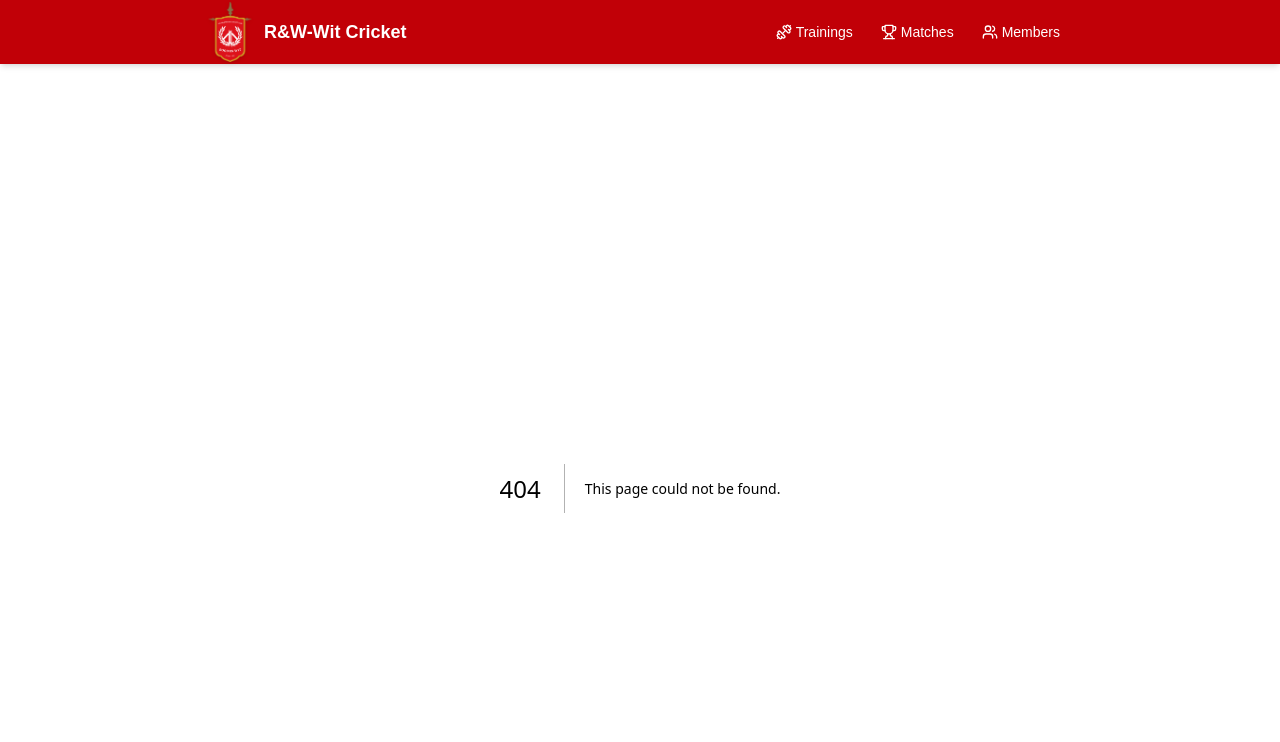
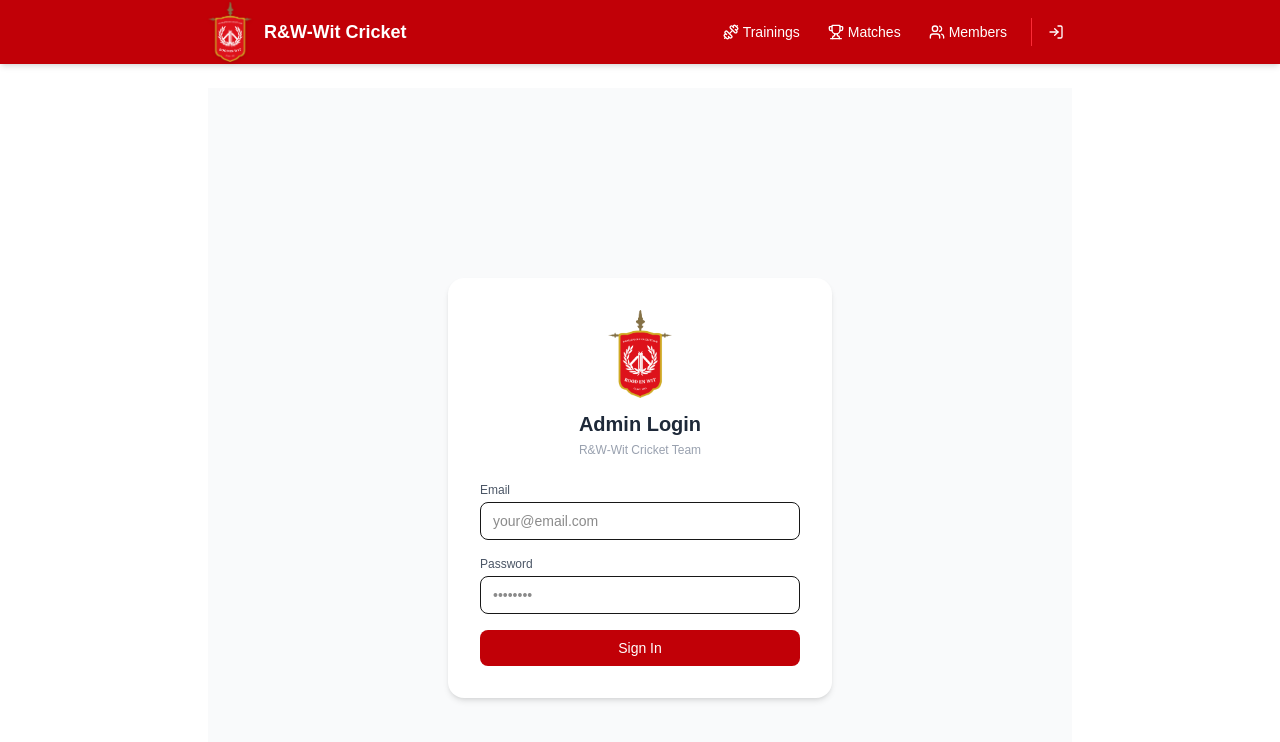
Before and after one commit to jitendergarg1/rw-wit-cricket, a Next.js app: page /login in a window 1280 px wide. Before the commit this address had no page. Shown: the top 742 px of the page. Built offline with nearby package versions, Linux system fonts and the light colour scheme; no server answers.

Commit message:
Add admin auth - login/logout, gate admin actions

```diff
--- /dev/null
+++ b/app/login/page.tsx
@@ -0,0 +1,72 @@
+'use client'
+import { useState } from 'react'
+import { createClient } from '@/lib/supabase/client'
+import { useRouter } from 'next/navigation'
+import Image from 'next/image'
+
+export default function LoginPage() {
+  const [email, setEmail] = useState('')
+  const [password, setPassword] = useState('')
+  const [error, setError] = useState('')
+  const [loading, setLoading] = useState(false)
+  const router = useRouter()
+
+  async function handleLogin(e: React.FormEvent) {
+    e.preventDefault()
+    setLoading(true)
+    setError('')
+    const supabase = createClient()
+    const { error } = await supabase.auth.signInWithPassword({ email, password })
+    if (error) {
+      setError('Invalid email or password.')
+      setLoading(false)
+    } else {
+      router.push('/')
+      router.refresh()
+    }
+  }
+
+  return (
+    <div className="min-h-screen bg-gray-50 flex items-center justify-center px-4">
+      <div className="bg-white rounded-2xl shadow-md p-8 w-full max-w-sm">
+        <div className="flex flex-col items-center mb-6">
+          <Image src="/logo.png" alt="Rood en Wit" width={64} height={76} />
+          <h1 className="text-xl font-bold text-gray-800 mt-3">Admin Login</h1>
+          <p className="text-xs text-gray-400 mt-1">R&amp;W-Wit Cricket Team</p>
+        </div>
+        <form onSubmit={handleLogin} className="space-y-4">
+          <div>
+            <label className="block text-xs font-medium text-gray-600 mb-1">Email</label>
+            <input
+              type="email"
+              value={email}
+              onChange={(e) => setEmail(e.target.value)}
+              required
+              placeholder="your@email.com"
+              className="w-full border rounded-lg px-3 py-2 text-sm focus:outline-none focus:ring-2 focus:ring-red-300"
+            />
+          </div>
+          <div>
+            <label className="block text-xs font-medium text-gray-600 mb-1">Password</label>
+            <input
+              type="password"
+              value={password}
+              onChange={(e) => setPassword(e.target.value)}
+              required
+              placeholder="••••••••"
+              className="w-full border rounded-lg px-3 py-2 text-sm focus:outline-none focus:ring-2 focus:ring-red-300"
+            />
+          </div>
+          {error && <p className="text-xs text-red-500">{error}</p>}
+          <button
+            type="submit"
+            disabled={loading}
+            className="w-full bg-red-700 text-white py-2 rounded-lg hover:bg-red-800 font-medium text-sm disabled:opacity-50"
+          >
+            {loading ? 'Signing in…' : 'Sign In'}
+          </button>
+        </form>
+      </div>
+    </div>
+  )
+}
--- a/components/AddEventForm.tsx
+++ b/components/AddEventForm.tsx
@@ -2,12 +2,16 @@
 import { useState } from 'react'
 import { PlusCircle, X } from 'lucide-react'
 import { createClient } from '@/lib/supabase/client'
+import { useAdmin } from '@/hooks/useAdmin'
 import { useRouter } from 'next/navigation'
 
 export default function AddEventForm() {
   const [open, setOpen] = useState(false)
   const [loading, setLoading] = useState(false)
+  const { isAdmin } = useAdmin()
   const router = useRouter()
+
+  if (!isAdmin) return null
 
   async function handleSubmit(e: React.FormEvent<HTMLFormElement>) {
     e.preventDefault()
--- a/components/AssignmentPanel.tsx
+++ b/components/AssignmentPanel.tsx
@@ -1,6 +1,7 @@
 'use client'
 import { useEffect, useState } from 'react'
 import { createClient } from '@/lib/supabase/client'
+import { useAdmin } from '@/hooks/useAdmin'
 import type { Member, Assignment } from '@/lib/types'
 import { Plus, X } from 'lucide-react'
 
@@ -16,9 +17,9 @@ export default function AssignmentPanel({ eventId, members }: Props) {
   const [selectedPerson, setSelectedPerson] = useState('')
   const [selectedRole, setSelectedRole] = useState(PRESET_ROLES[0])
   const [customRole, setCustomRole] = useState('')
+  const { isAdmin } = useAdmin()
   const supabase = createClient()
 
-  // Build a flat list of assignable people: parents first, then players without parents
   const people: { id: string; label: string; isParent: boolean }[] = []
   members.forEach((m) => {
     if (m.parent_name) {
@@ -41,12 +42,10 @@ export default function AssignmentPanel({ eventId, members }: Props) {
     if (!selectedPerson) return
     const role = selectedRole === 'Custom' ? customRole.trim() : selectedRole
     if (!role) return
-
     const isParent = selectedPerson.startsWith('parent:')
     const memberId = selectedPerson.replace(/^(parent:|player:)/, '')
     const person = people.find((p) => p.id === selectedPerson)
     const displayName = person?.label ?? ''
-
     const { data } = await supabase
       .from('assignments')
       .insert({ event_id: eventId, member_id: memberId, role, display_name: displayName, is_parent: isParent })
@@ -80,13 +79,16 @@ export default function AssignmentPanel({ eventId, members }: Props) {
               <span className="text-xs font-medium text-red-700">{a.role}</span>
               <span className="text-xs text-gray-500 ml-2">{getLabel(a)}</span>
             </div>
+            {isAdmin && (
               <button onClick={() => removeAssignment(a.id)} className="text-gray-300 hover:text-red-500">
                 <X size={13} />
               </button>
+            )}
           </div>
         ))}
       </div>
 
+      {isAdmin && (
         <div className="flex flex-col gap-2">
           <select
             value={selectedPerson}
@@ -124,14 +126,12 @@ export default function AssignmentPanel({ eventId, members }: Props) {
                 className="border rounded-lg px-2 py-1.5 text-xs focus:outline-none focus:ring-2 focus:ring-red-300 flex-1"
               />
             )}
-          <button
-            onClick={addAssignment}
-            className="bg-red-700 text-white rounded-lg px-2 py-1.5 hover:bg-red-800 transition-colors"
-          >
+            <button onClick={addAssignment} className="bg-red-700 text-white rounded-lg px-2 py-1.5 hover:bg-red-800 transition-colors">
               <Plus size={14} />
             </button>
           </div>
         </div>
+      )}
     </div>
   )
 }
--- a/components/MatchList.tsx
+++ b/components/MatchList.tsx
@@ -1,8 +1,11 @@
 'use client'
 import { useState } from 'react'
 import { format, parseISO } from 'date-fns'
-import { MapPin, Clock, ChevronDown, ChevronUp } from 'lucide-react'
+import { MapPin, Clock, ChevronDown, ChevronUp, Trash2 } from 'lucide-react'
 import type { Event, Member } from '@/lib/types'
+import { useAdmin } from '@/hooks/useAdmin'
+import { createClient } from '@/lib/supabase/client'
+import { useRouter } from 'next/navigation'
 import AttendancePanel from './AttendancePanel'
 import AssignmentPanel from './AssignmentPanel'
 
@@ -13,6 +16,14 @@ interface Props {
 
 export default function MatchList({ matches, members }: Props) {
   const [expanded, setExpanded] = useState<string | null>(null)
+  const { isAdmin } = useAdmin()
+  const router = useRouter()
+
+  async function deleteMatch(id: string) {
+    if (!confirm('Delete this match?')) return
+    await createClient().from('events').delete().eq('id', id)
+    router.refresh()
+  }
 
   if (!matches.length) return <p className="text-gray-400 text-center py-16">No matches scheduled.</p>
 
@@ -39,9 +50,17 @@ export default function MatchList({ matches, members }: Props) {
                 {match.notes && <p className="text-xs text-gray-400 mt-1">{match.notes}</p>}
               </div>
             </div>
-            {expanded === match.id
-              ? <ChevronUp size={18} className="text-gray-400" />
-              : <ChevronDown size={18} className="text-gray-400" />}
+            <div className="flex items-center gap-2">
+              {isAdmin && (
+                <button
+                  onClick={(e) => { e.stopPropagation(); deleteMatch(match.id) }}
+                  className="text-gray-300 hover:text-red-500 transition-colors p-1"
+                >
+                  <Trash2 size={15} />
+                </button>
+              )}
+              {expanded === match.id ? <ChevronUp size={18} className="text-gray-400" /> : <ChevronDown size={18} className="text-gray-400" />}
+            </div>
           </div>
 
           {expanded === match.id && (
--- a/components/MemberList.tsx
+++ b/components/MemberList.tsx
@@ -2,6 +2,7 @@
 import { useState } from 'react'
 import { createClient } from '@/lib/supabase/client'
 import { useRouter } from 'next/navigation'
+import { useAdmin } from '@/hooks/useAdmin'
 import type { Member } from '@/lib/types'
 import { UserPlus, Trash2, Phone, Users, Pencil } from 'lucide-react'
 
@@ -66,6 +67,7 @@ export default function MemberList({ members }: Props) {
   const [adding, setAdding] = useState(false)
   const [editingId, setEditingId] = useState<string | null>(null)
   const [loading, setLoading] = useState(false)
+  const { isAdmin } = useAdmin()
   const router = useRouter()
 
   async function handleAdd(data: typeof BLANK) {
@@ -92,14 +94,15 @@ export default function MemberList({ members }: Props) {
 
   return (
     <div className="space-y-4">
-      {!adding ? (
+      {isAdmin && !adding && (
         <button
           onClick={() => setAdding(true)}
           className="flex items-center gap-2 bg-red-700 text-white px-4 py-2 rounded-lg hover:bg-red-800 text-sm font-medium"
         >
           <UserPlus size={16} /> Add Player
         </button>
-      ) : (
+      )}
+      {adding && (
         <div className="bg-white rounded-xl shadow p-4 border border-gray-100">
           <MemberForm initial={BLANK} onSave={handleAdd} onCancel={() => setAdding(false)} loading={loading} />
         </div>
@@ -132,6 +135,7 @@ export default function MemberList({ members }: Props) {
                     </div>
                   )}
                 </div>
+                {isAdmin && (
                   <div className="flex gap-2">
                     <button onClick={() => setEditingId(m.id)} className="text-gray-300 hover:text-blue-500 transition-colors">
                       <Pencil size={15} />
@@ -140,6 +144,7 @@ export default function MemberList({ members }: Props) {
                       <Trash2 size={15} />
                     </button>
                   </div>
+                )}
               </div>
             )}
           </div>
--- a/components/NavBar.tsx
+++ b/components/NavBar.tsx
@@ -1,8 +1,10 @@
 'use client'
 import Link from 'next/link'
-import { usePathname } from 'next/navigation'
-import { Dumbbell, Trophy, Users } from 'lucide-react'
+import { usePathname, useRouter } from 'next/navigation'
+import { Dumbbell, Trophy, Users, LogIn, LogOut, ShieldCheck } from 'lucide-react'
 import Image from 'next/image'
+import { useAdmin } from '@/hooks/useAdmin'
+import { createClient } from '@/lib/supabase/client'
 
 const links = [
   { href: '/', label: 'Trainings', icon: Dumbbell },
@@ -12,6 +14,14 @@ const links = [
 
 export default function NavBar() {
   const pathname = usePathname()
+  const router = useRouter()
+  const { isAdmin, userEmail } = useAdmin()
+
+  async function logout() {
+    await createClient().auth.signOut()
+    router.refresh()
+  }
+
   return (
     <nav className="bg-red-700 text-white shadow-md">
       <div className="max-w-4xl mx-auto px-4 flex items-center justify-between h-16">
@@ -19,7 +29,7 @@ export default function NavBar() {
           <Image src="/logo.png" alt="Rood en Wit" width={44} height={52} className="drop-shadow" />
           <span className="font-bold text-lg hidden sm:block">R&amp;W-Wit Cricket</span>
         </Link>
-        <div className="flex gap-1">
+        <div className="flex items-center gap-1">
           {links.map(({ href, label, icon: Icon }) => (
             <Link
               key={href}
@@ -29,9 +39,27 @@ export default function NavBar() {
               }`}
             >
               <Icon size={16} />
-              {label}
+              <span className="hidden sm:inline">{label}</span>
             </Link>
           ))}
+          <div className="ml-2 pl-2 border-l border-red-500">
+            {userEmail ? (
+              <div className="flex items-center gap-2">
+                {isAdmin && (
+                  <span className="hidden sm:flex items-center gap-1 text-xs bg-yellow-400 text-yellow-900 px-2 py-0.5 rounded-full font-medium">
+                    <ShieldCheck size={11} /> Admin
+                  </span>
+                )}
+                <button onClick={logout} className="flex items-center gap-1 px-2 py-1.5 rounded text-sm hover:bg-red-600 transition-colors" title="Sign out">
+                  <LogOut size={16} />
+                </button>
+              </div>
+            ) : (
+              <Link href="/login" className="flex items-center gap-1 px-2 py-1.5 rounded text-sm hover:bg-red-600 transition-colors" title="Admin login">
+                <LogIn size={16} />
+              </Link>
+            )}
+          </div>
         </div>
       </div>
     </nav>
--- a/components/TrainingList.tsx
+++ b/components/TrainingList.tsx
@@ -3,6 +3,7 @@ import { useEffect, useState } from 'react'
 import { format, parseISO } from 'date-fns'
 import { MapPin, Clock, XCircle, RotateCcw } from 'lucide-react'
 import { createClient } from '@/lib/supabase/client'
+import { useAdmin } from '@/hooks/useAdmin'
 import type { Event, Member } from '@/lib/types'
 
 interface Props {
@@ -11,6 +12,7 @@ interface Props {
 }
 
 export default function TrainingList({ trainings, members }: Props) {
+  const { isAdmin } = useAdmin()
   const [absentMap, setAbsentMap] = useState<Record<string, Set<string>>>({})
   const [cancelledIds, setCancelledIds] = useState<Set<string>>(
     new Set(trainings.filter((t) => t.cancelled).map((t) => t.id))
@@ -101,6 +103,7 @@ export default function TrainingList({ trainings, members }: Props) {
                       <p className="text-xs text-red-500 mt-1">{absentCount} player{absentCount > 1 ? 's' : ''} can&apos;t make it</p>
                     )}
                   </div>
+                  {isAdmin && (
                     <button
                       onClick={() => toggleCancel(t.id)}
                       title={isCancelled ? 'Restore training' : 'Cancel training'}
@@ -112,6 +115,7 @@ export default function TrainingList({ trainings, members }: Props) {
                     >
                       {isCancelled ? <><RotateCcw size={12} /> Restore</> : <><XCircle size={12} /> Cancel</>}
                     </button>
+                  )}
                 </div>
               </div>
             </div>
--- /dev/null
+++ b/hooks/useAdmin.ts
@@ -0,0 +1,29 @@
+'use client'
+import { useEffect, useState } from 'react'
+import { createClient } from '@/lib/supabase/client'
+
+export function useAdmin() {
+  const [isAdmin, setIsAdmin] = useState(false)
+  const [userEmail, setUserEmail] = useState<string | null>(null)
+  const [loading, setLoading] = useState(true)
+
+  useEffect(() => {
+    const supabase = createClient()
+
+    async function check() {
+      const { data: { user } } = await supabase.auth.getUser()
+      if (!user?.email) { setLoading(false); return }
+      setUserEmail(user.email)
+      const { data } = await supabase.from('admins').select('id').eq('email', user.email).single()
+      setIsAdmin(!!data)
+      setLoading(false)
+    }
+
+    check()
+
+    const { data: { subscription } } = supabase.auth.onAuthStateChange(() => check())
+    return () => subscription.unsubscribe()
+  }, [])
+
+  return { isAdmin, userEmail, loading }
+}
--- /dev/null
+++ b/middleware.ts
@@ -0,0 +1,30 @@
+import { createServerClient } from '@supabase/ssr'
+import { NextResponse, type NextRequest } from 'next/server'
+
+export async function middleware(request: NextRequest) {
+  let supabaseResponse = NextResponse.next({ request })
+
+  const supabase = createServerClient(
+    process.env.NEXT_PUBLIC_SUPABASE_URL!,
+    process.env.NEXT_PUBLIC_SUPABASE_ANON_KEY!,
+    {
+      cookies: {
+        getAll() { return request.cookies.getAll() },
+        setAll(cookiesToSet) {
+          cookiesToSet.forEach(({ name, value }) => request.cookies.set(name, value))
+          supabaseResponse = NextResponse.next({ request })
+          cookiesToSet.forEach(({ name, value, options }) =>
+            supabaseResponse.cookies.set(name, value, options)
+          )
+        },
+      },
+    }
+  )
+
+  await supabase.auth.getUser()
+  return supabaseResponse
+}
+
+export const config = {
+  matcher: ['/((?!_next/static|_next/image|favicon.ico|logo.png).*)'],
+}
```
Lines whose indentation alone changed are shown as unchanged.
